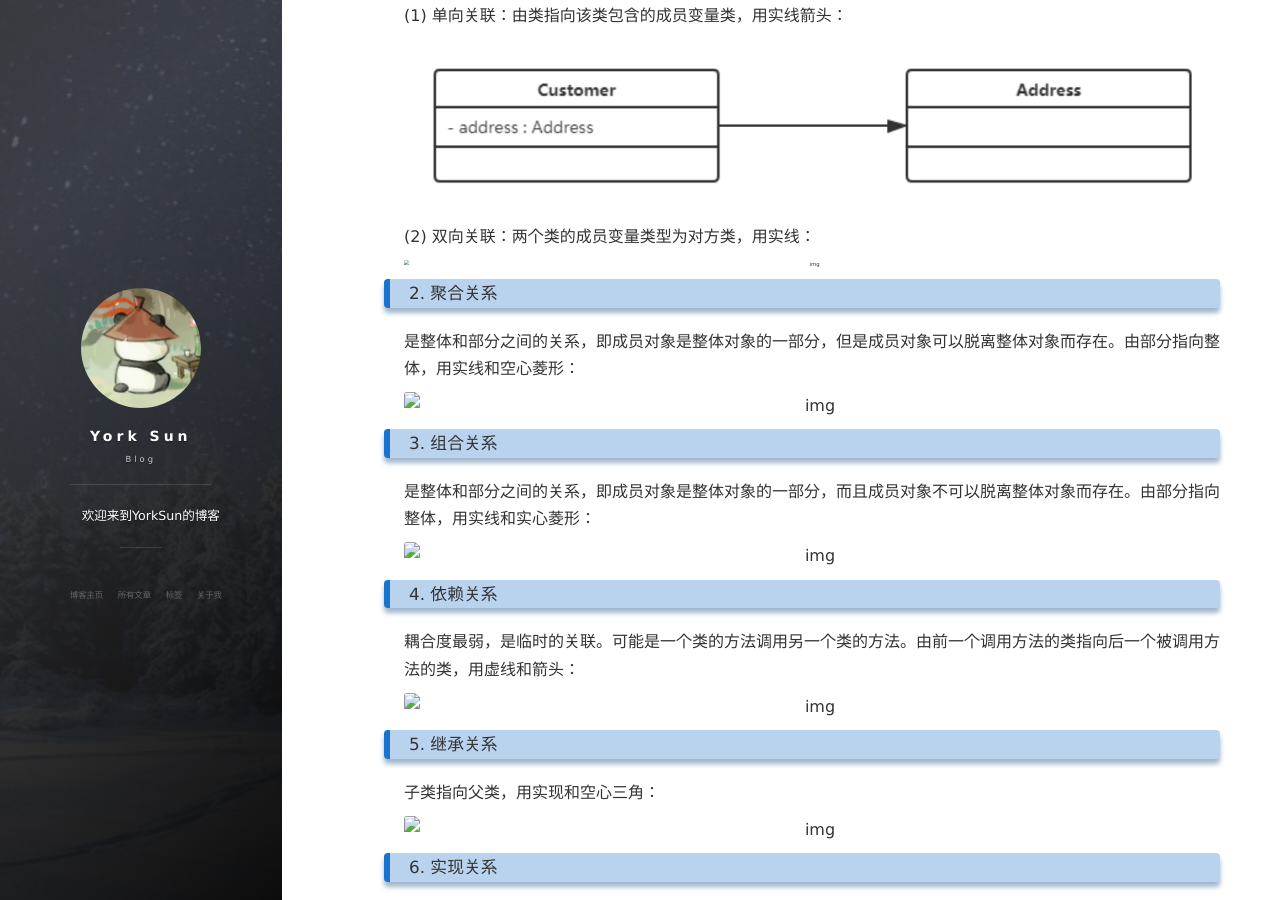
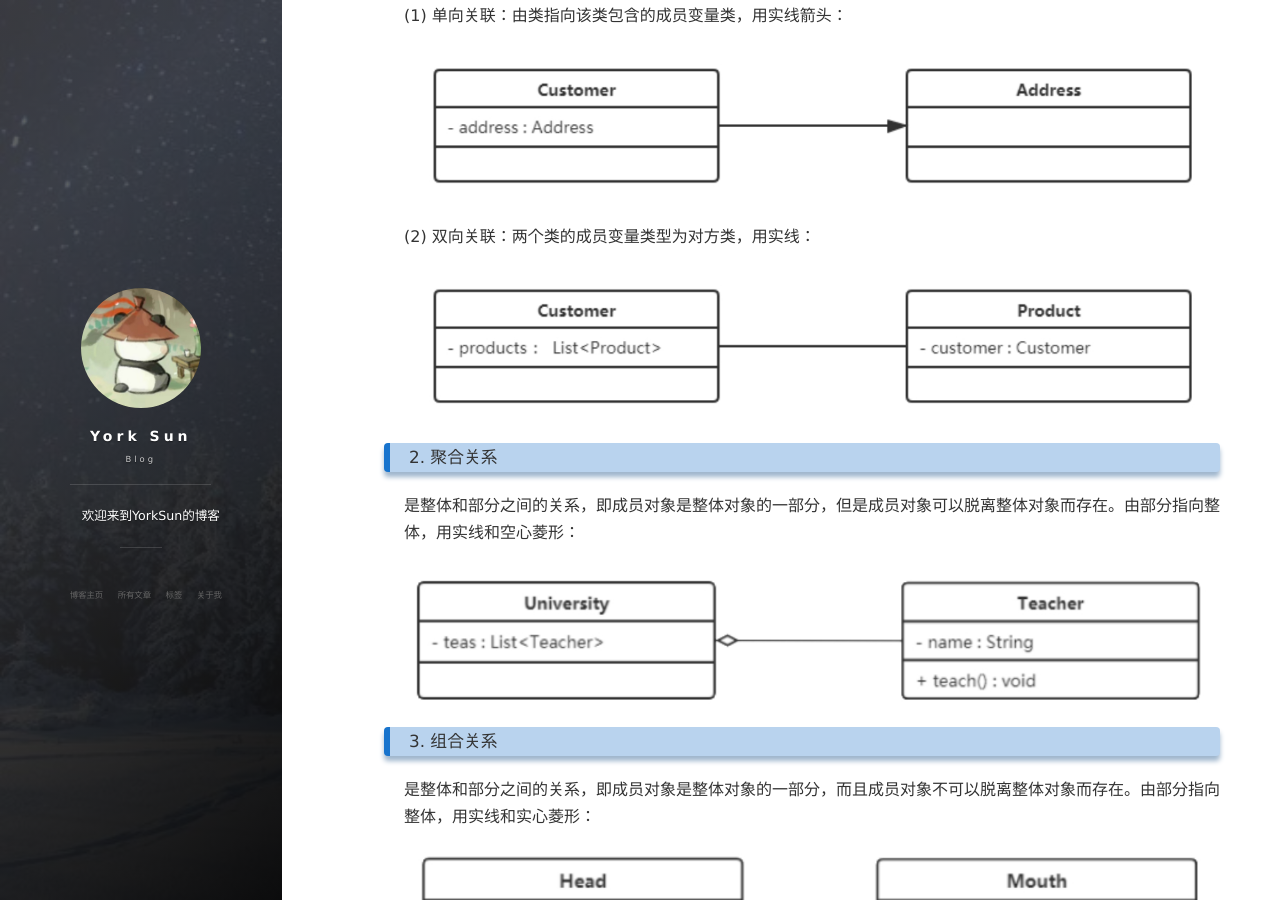
Before and after one commit to YorkSunSdu/YorkSunSdu.github.io, a Jekyll site: the page built from _posts/2022-06-20-设计原则和设计模式.md, in a window 1280 px wide and 900 px high, scrolled down 1242 px. Built offline with Jekyll 4.4.1, drawn with Linux system fonts in a browser that asks for light colours; nearby versions of some CDN libraries; comment, search, counter and statistics services are not loaded.

Commit message:
UML类图图片

```diff
--- a/_posts/2022-06-20-设计原则和设计模式.md
+++ b/_posts/2022-06-20-设计原则和设计模式.md
@@ -19,7 +19,7 @@ tags: java
 
 (2) 双向关联：两个类的成员变量类型为对方类，用实线：
 
-<img src="images/ksohtml12096/wps2.jpg" alt="img" style="zoom:33%;" />
+![](/images/ksohtml12096/wps2.jpg)
 
 
 
@@ -27,7 +27,7 @@ tags: java
 
 是整体和部分之间的关系，即成员对象是整体对象的一部分，但是成员对象可以脱离整体对象而存在。由部分指向整体，用实线和空心菱形：
 
-![img](file:///C:\Users\York.Sun\AppData\Local\Temp\ksohtml12096\wps3.jpg)
+![](/images/ksohtml12096/wps3.jpg)
 
 
 
@@ -35,7 +35,7 @@ tags: java
 
 是整体和部分之间的关系，即成员对象是整体对象的一部分，而且成员对象不可以脱离整体对象而存在。由部分指向整体，用实线和实心菱形：
 
-![img](file:///C:\Users\York.Sun\AppData\Local\Temp\ksohtml12096\wps4.jpg)
+![](/images/ksohtml12096/wps4.jpg)
 
 
 
```
Also changed, not shown: other parts of _posts/2022-06-20-设计原则和设计模式.md (+3 -3 lines).
